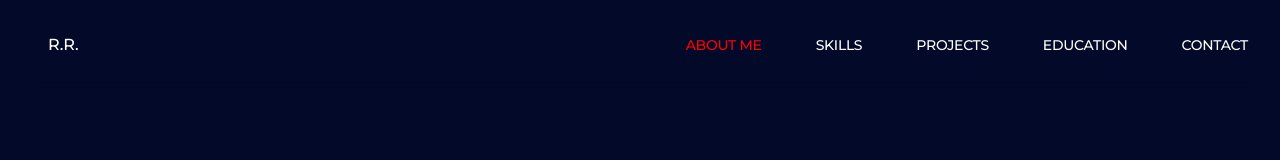
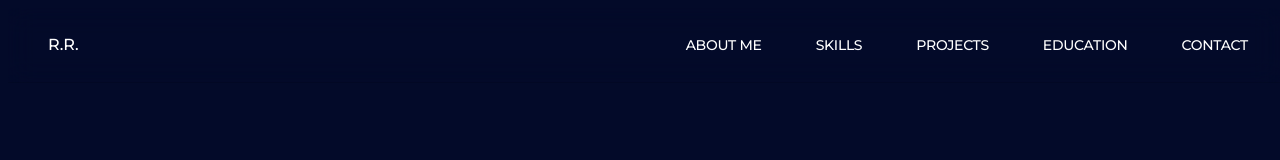
Before and after one commit to Roman1019/my-portfolio, a React (Vite) app: page / in a window 1280 px wide. Shown: the top 160 px of the page. Built offline with nearby package versions, Linux system fonts and the light colour scheme.

Commit message:
headerHover

```diff
--- a/src/Header/Header.jsx
+++ b/src/Header/Header.jsx
@@ -1,15 +1,6 @@
 import css from "./Header.module.css";
-import clsx from "clsx";
-import { useState } from "react";
-
-// const getLinkStyle = ({ isActive }) => {
-//   return clsx(css.navitem, isActive && css.active);
-// };
 
 export default function Header() {
-  const [active, setActive] = useState("about");
-
-  const linkClass = (name) => clsx(css.navitem, active === name && css.active);
   return (
     <section className={css.sectionHeader}>
       <header className={css.header}>
@@ -21,20 +12,12 @@ export default function Header() {
             <div className={css.navmenu}>
               <ul className={css.navlistul}>
                 <li>
-                  <a
-                    href="#about"
-                    className={linkClass("about")}
-                    onClick={() => setActive("about")}
-                  >
+                  <a className={css.navitem} href="#about">
                     About Me
                   </a>
                 </li>
                 <li>
-                  <a
-                    href="#skills"
-                    className={linkClass("skills")}
-                    onClick={() => setActive("skills")}
-                  >
+                  <a className={css.navitem} href="#skills">
                     Skills
                   </a>
                 </li>
--- a/src/Header/Header.module.css
+++ b/src/Header/Header.module.css
@@ -39,8 +39,9 @@
   letter-spacing: -0.02em;
   padding: 24px 0;
   text-transform: uppercase;
+  transition: color 0.25s ease;
 }
 
-.active {
+.navitem:hover {
   color: red;
 }
```
